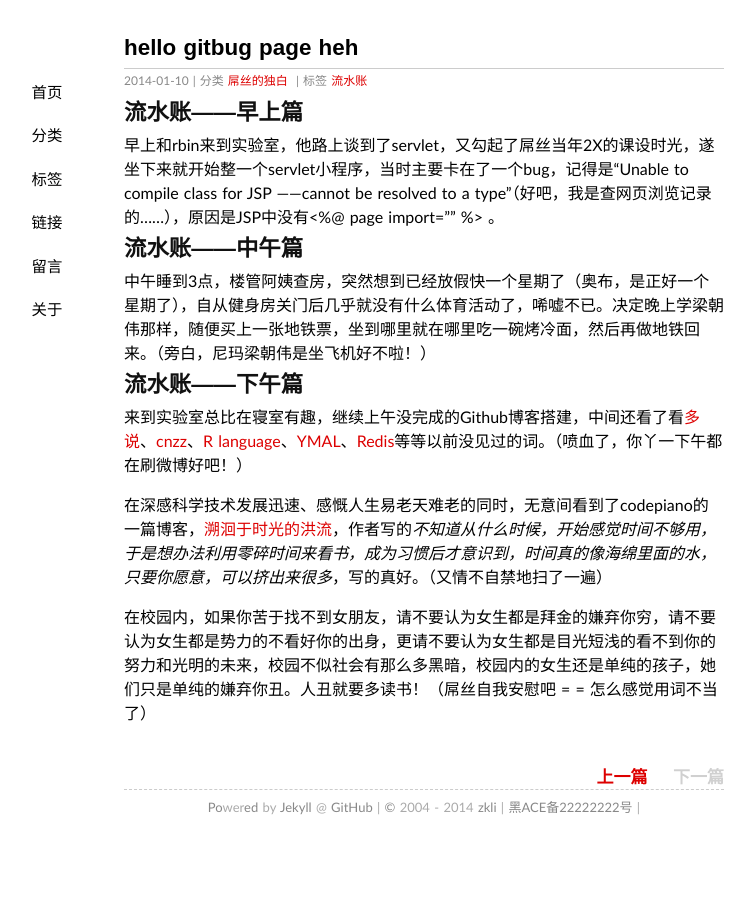
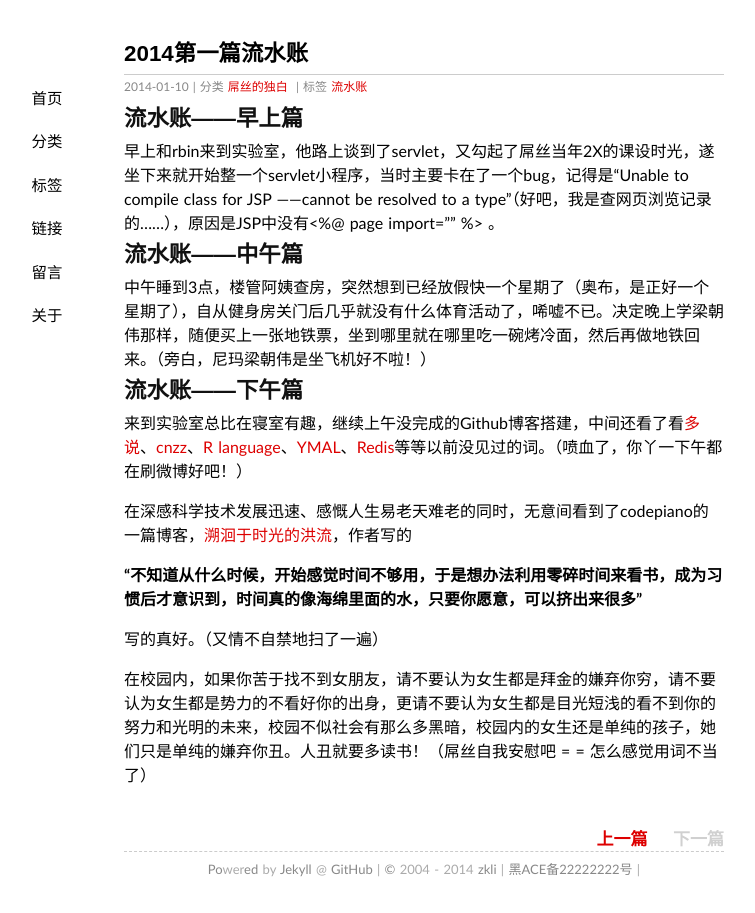
Before and after one commit to lizekui/lizekui.github.io, a Jekyll site: the page built from _posts/2014-01-10-running-water-dairy.md, in a window 1280 px wide. Shown: the whole page, without its empty margins (216-971 px from the left). Built offline with Jekyll 4.4.1, drawn with Linux system fonts in a browser that asks for light colours; some web fonts are replaced; Markdown is read by kramdown in place of the engine named in the settings; comment, search, counter and statistics services are not loaded.

Commit message:
change some

```diff
--- a/_posts/2014-01-10-running-water-dairy.md
+++ b/_posts/2014-01-10-running-water-dairy.md
@@ -1,6 +1,6 @@
 ---
 layout: post
-title: "hello gitbug page heh"
+title: "2014第一篇流水账"
 categories: 屌丝的独白
 tags: 流水账
 ---
@@ -17,6 +17,10 @@ tags: 流水账
 
 来到实验室总比在寝室有趣，继续上午没完成的Github博客搭建，中间还看了看[多说](www.duoshuo.com/)、[cnzz](http://zhanzhang.cnzz.com/)、[R language](http://yanping.me/cn/blog/categories/r%E8%AF%AD%E8%A8%80/)、[YMAL](http://www.ibm.com/developerworks/cn/xml/x-1103linrr/#icomments)、[Redis](http://blog.csdn.net/linkyou/article/details/6909447)等等以前没见过的词。（喷血了，你丫一下午都在刷微博好吧！）
 
-在深感科学技术发展迅速、感慨人生易老天难老的同时，无意间看到了codepiano的一篇博客，[溯洄于时光的洪流](http://blog.codepiano.com/2013/12/31/time-to-say-goodbye/)，作者写的*不知道从什么时候，开始感觉时间不够用，于是想办法利用零碎时间来看书，成为习惯后才意识到，时间真的像海绵里面的水，只要你愿意，可以挤出来很多*，写的真好。（又情不自禁地扫了一遍）
+在深感科学技术发展迅速、感慨人生易老天难老的同时，无意间看到了codepiano的一篇博客，[溯洄于时光的洪流](http://blog.codepiano.com/2013/12/31/time-to-say-goodbye/)，作者写的
+
+**"不知道从什么时候，开始感觉时间不够用，于是想办法利用零碎时间来看书，成为习惯后才意识到，时间真的像海绵里面的水，只要你愿意，可以挤出来很多"**
+
+写的真好。（又情不自禁地扫了一遍）
 
 在校园内，如果你苦于找不到女朋友，请不要认为女生都是拜金的嫌弃你穷，请不要认为女生都是势力的不看好你的出身，更请不要认为女生都是目光短浅的看不到你的努力和光明的未来，校园不似社会有那么多黑暗，校园内的女生还是单纯的孩子，她们只是单纯的嫌弃你丑。人丑就要多读书！（屌丝自我安慰吧 = = 怎么感觉用词不当了）
```
Also changed, not shown: _posts/2014-01-10-hello-gitbug-page-heh.md (+1 -1 lines).
